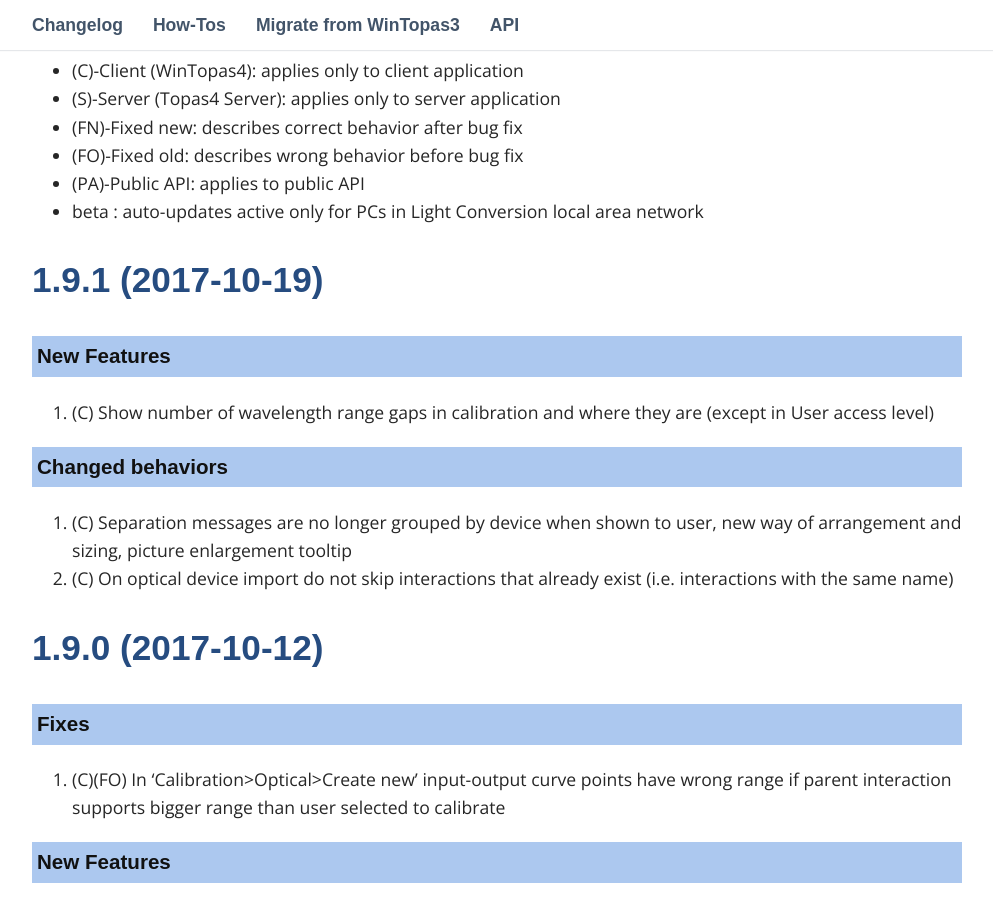
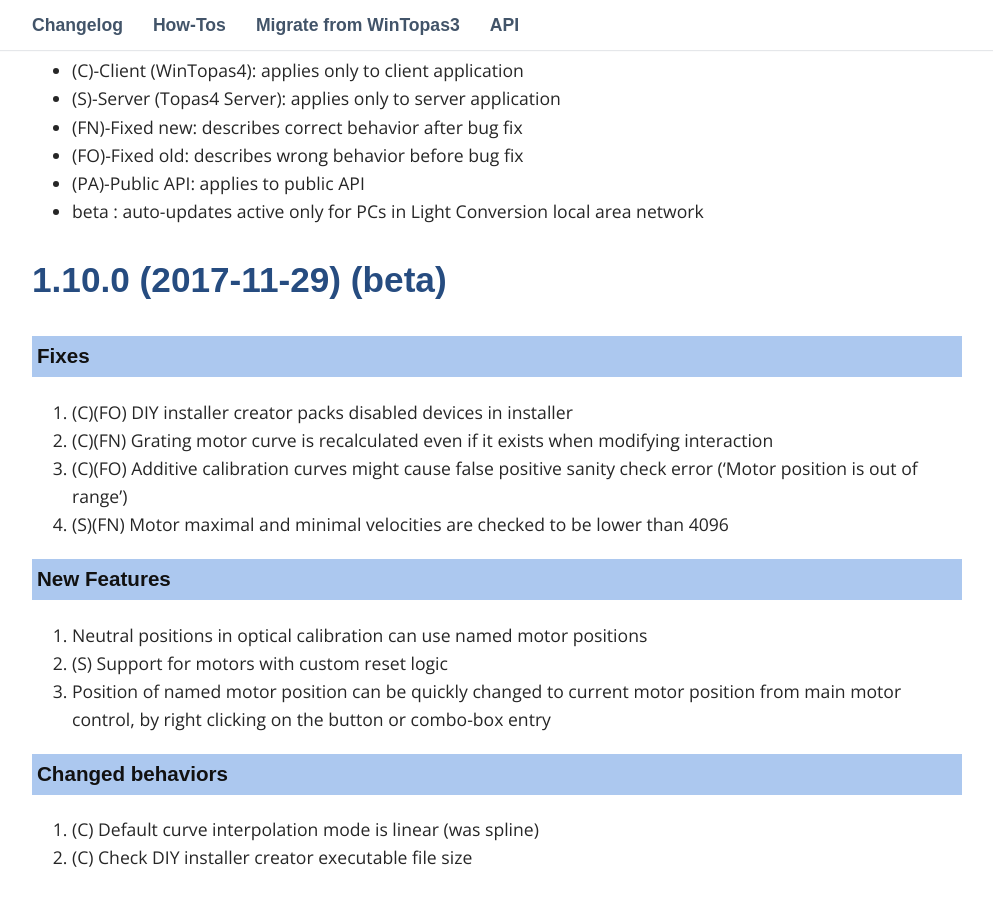
Before and after one commit to DomasM/Topas4InfoTemp00, a Jekyll site: the page built from _pages/03_changelog.md, in a window 1280 px wide and 900 px high, scrolled down 497 px. Shown: the whole window, without its empty margins (143-1136 px from the left). Built offline with Jekyll 4.4.1, drawn with Linux system fonts in a browser that asks for light colours; some web fonts are replaced; comment, search, counter and statistics services are not loaded.

Commit message:
1.10.0 release

```diff
--- a/_pages/03_changelog.md
+++ b/_pages/03_changelog.md
@@ -17,6 +17,28 @@
 * (FO)-Fixed old: describes wrong behavior before bug fix
 * (PA)-Public API: applies to public API
 * beta : auto-updates active only for PCs in Light Conversion local area network
+
+
+
+## 1.10.0 (2017-11-29) (beta)
+
+### Fixes
+
+1. (C)(FO) DIY installer creator packs disabled devices in installer
+1. (C)(FN) Grating motor curve is recalculated even if it exists when modifying interaction
+1. (C)(FO) Additive calibration curves might cause false positive sanity check error ('Motor position is out of range')
+1. (S)(FN) Motor maximal and minimal velocities are checked to be lower than 4096
+
+### New Features
+
+1. Neutral positions in optical calibration can use named motor positions
+1. (S) Support for motors with custom reset logic
+1. Position of named motor position can be quickly changed to current motor position from main motor control, by right clicking on the button or combo-box entry
+
+### Changed behaviors
+1. (C) Default curve interpolation mode is linear (was spline)
+1. (C) Check DIY installer creator executable file size
+
 
 
 ## 1.9.1 (2017-10-19)
```
